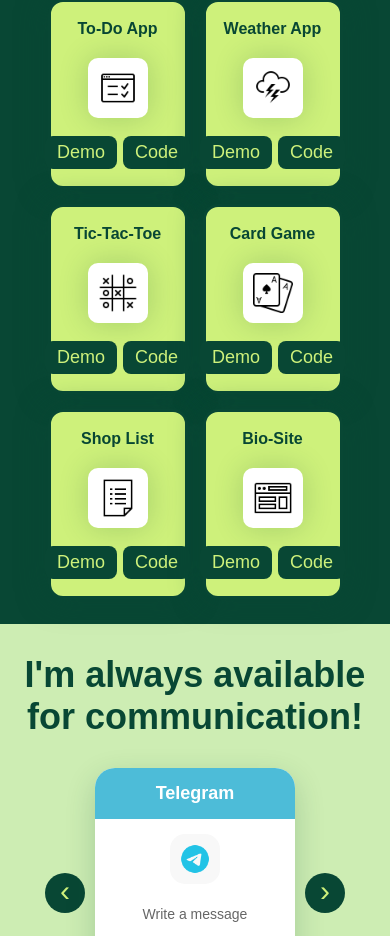
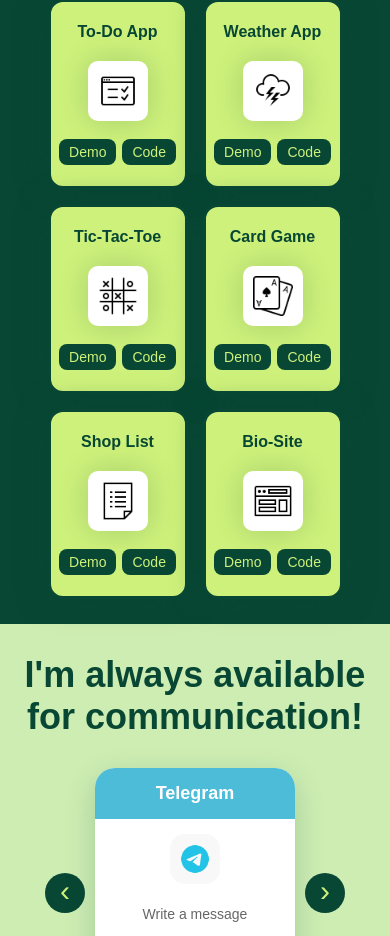
Before and after one commit to everidiy/Site-About-Me, a React (Vite) app: page / in a window 390 px wide. Shown: the part 1457-2393 px from the top of the page. Built offline with nearby package versions, Linux system fonts and the light colour scheme.

Commit message:
mobile 0.4

```diff
--- a/src/styles/hero.css
+++ b/src/styles/hero.css
@@ -293,6 +293,7 @@
     .hero {
         padding: 65px 10px 20px;
         gap: 25px;
+        min-height: 70vh;
     }
 
     .hero-logo img {
--- a/src/styles/projects.css
+++ b/src/styles/projects.css
@@ -190,7 +190,7 @@
     }
 
     .project-links a {
-        padding: 6px 12px;
-        font-size: 18px;
+        padding: 5px 10px;
+        font-size: 14px;
     }
 }
```
